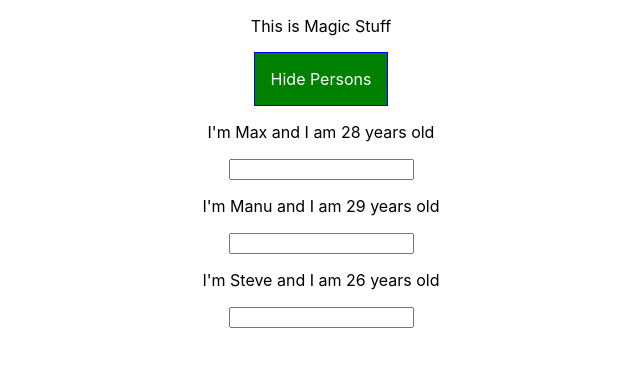
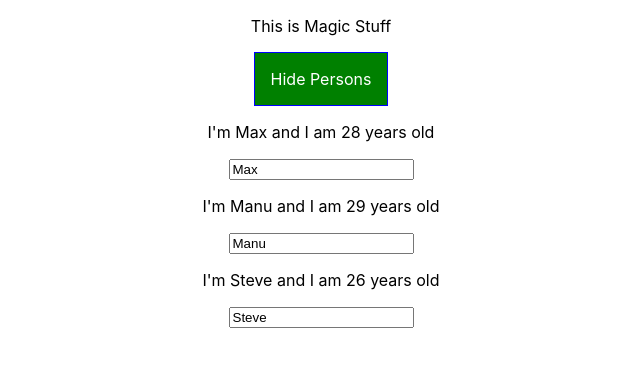
Before and after one commit to kamalyadav11/React-concepts, a React app: page / in a window 1280 px wide. Both pictures are taken after a click on the button "Show Persons". Shown: the top 366 px of the page, without its empty margins (319-959 px from the left). Built offline with nearby package versions, Linux system fonts and the light colour scheme.

Commit message:
Added default name value

```diff
--- a/src/ConditionalsLists/Person/Person.js
+++ b/src/ConditionalsLists/Person/Person.js
@@ -9,7 +9,7 @@ const Person = props => {
         I'm {props.name} and I am {props.age} years old
       </p>
       <p>{props.children}</p>
-      <input onChange={props.changed} />
+      <input onChange={props.changed} value={props.name} />
     </div>
   );
 };
```
